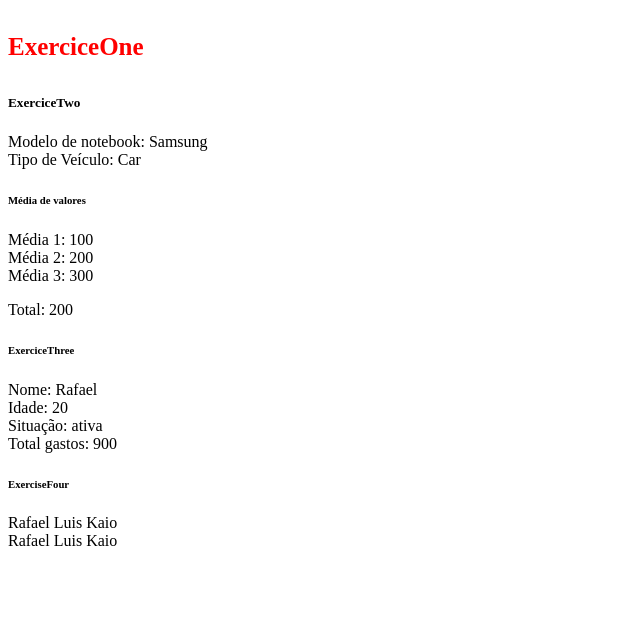
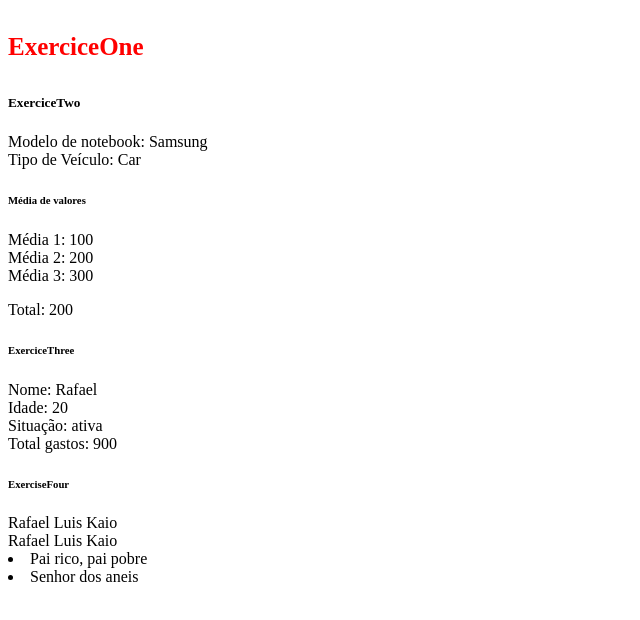
Before and after one commit to Rafael-doctom/exercise-react.js, a React (Create React App) app in the folder exercicios/: page / in a window 1280 px wide. Shown: the top 620 px of the page, without its empty margins (0-640 px from the left). Built offline with nearby package versions, Linux system fonts and the light colour scheme.

Commit message:
update exercise & clean code

```diff
--- a/exercicios/src/pages/exerciseFour/ExerciseFour.js
+++ b/exercicios/src/pages/exerciseFour/ExerciseFour.js
@@ -1,29 +1,41 @@
-// add List of Names
+// add List of Names and Books
 
 import React from 'react';
 
 
 export default function ExerciseFour() {
 
-    const names = ['Rafael', ' ', 'Luis', ' ', 'Kaio']
+    const names = ['Rafael', ' ', 'Luis', ' ', 'Kaio'];
 
     const nameObject = {
         nomeOne: 'Rafael',
         nomeTwo: 'Luis',
         nomeThree: 'Kaio',
-    }
+    };
+
+
+    const books = [
+        { nameOfBook: 'Pai rico, pai pobre' },
+        { nameOfBook: 'Senhor dos aneis' },
+    ];
 
 
     return (
         <>
+            <h6>ExerciseFour</h6>
             <div>
-                <h6>ExerciseFour</h6>
                 {names}
-                <br/>
+                <br />
                 {nameObject.nomeOne}{' '}
                 {nameObject.nomeTwo}{' '}
                 {nameObject.nomeThree}{' '}
             </div>
+
+            <div>
+                {
+                    books.map(book => (<li>{book.nameOfBook}</li>))
+                }
+            </div>
         </>
     )
 }
```
